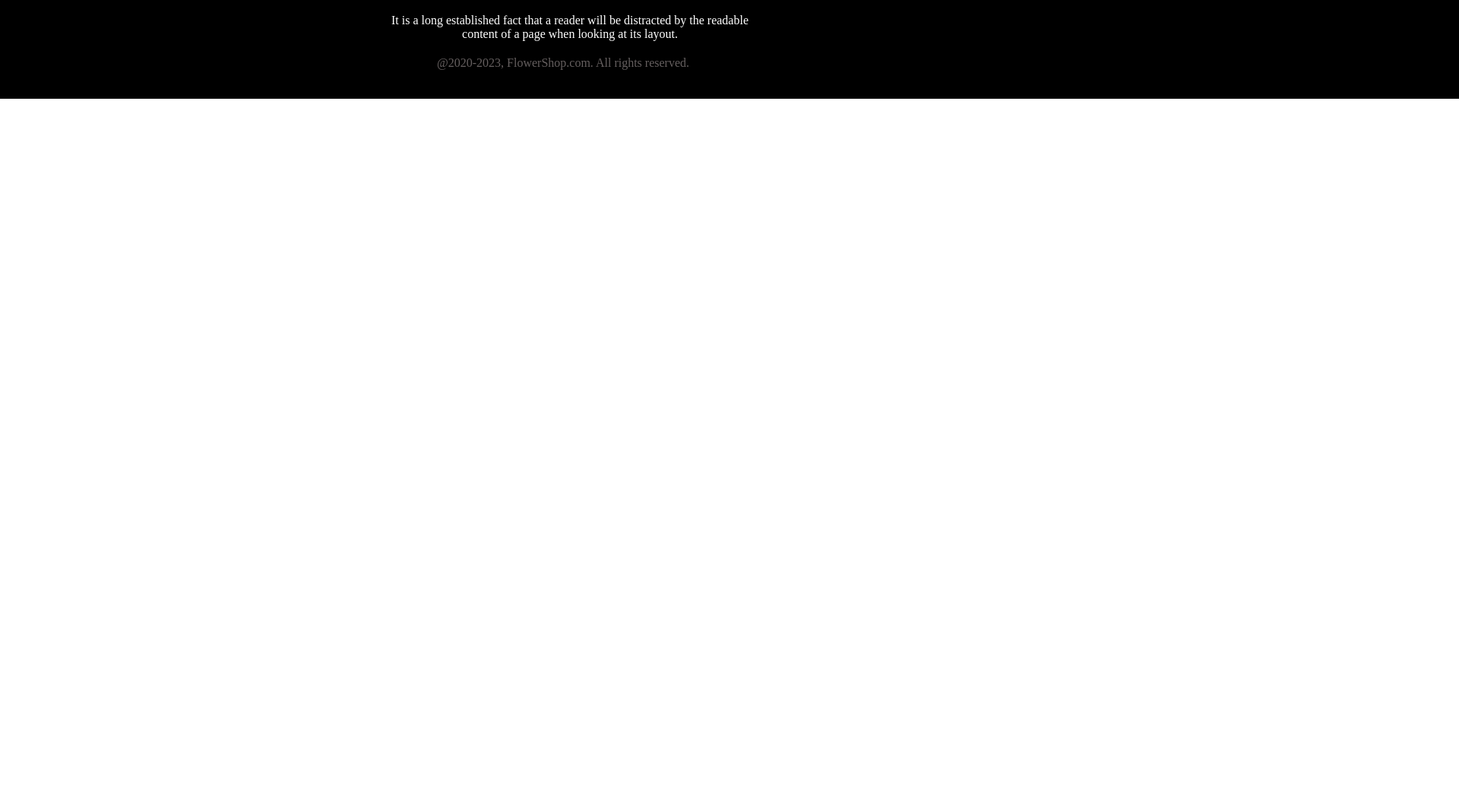
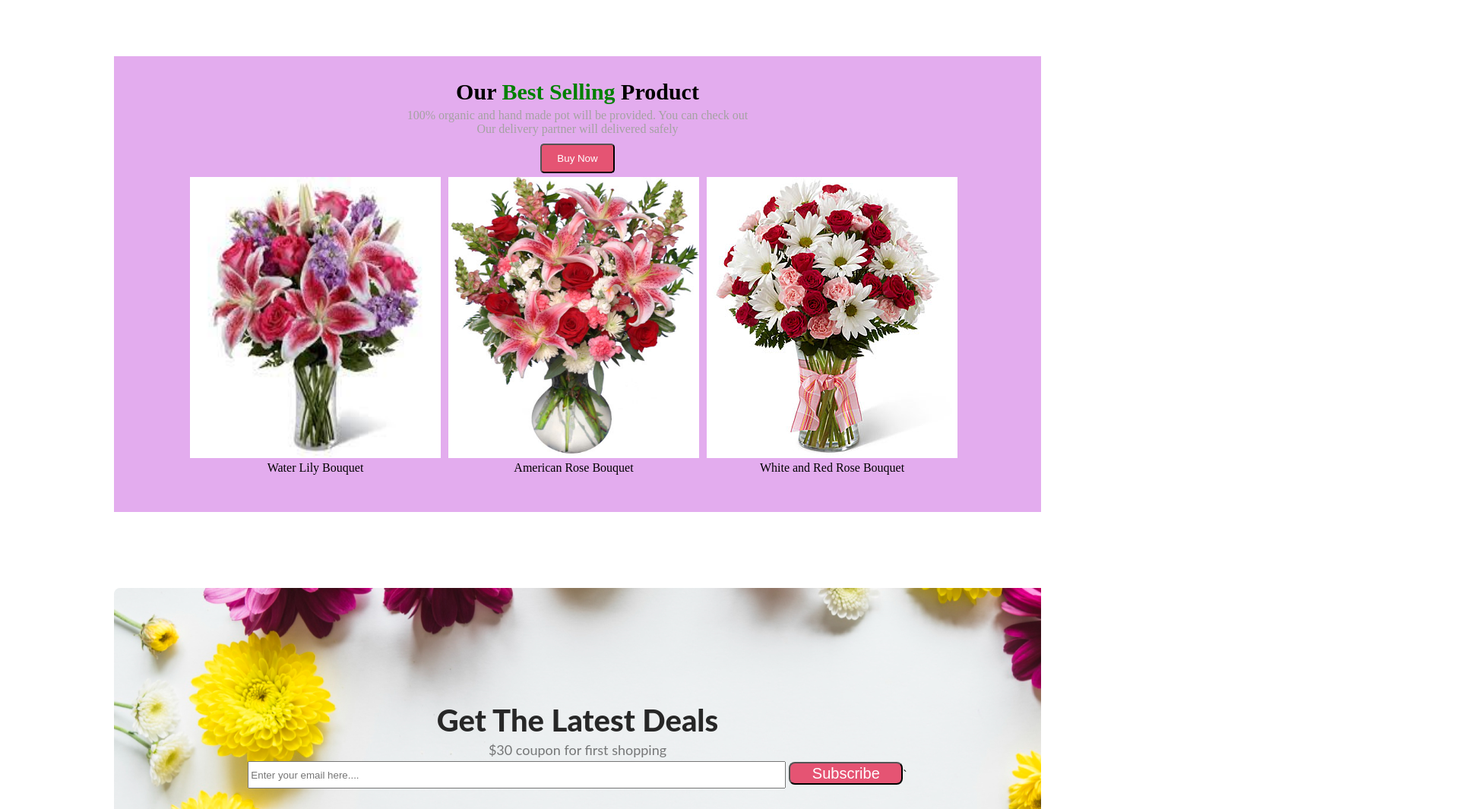
Before and after one commit to Tahsin0909/Assignment-1, a plain HTML site: page index.htm in a window 1280 px wide. Shown: the part 2942-4007 px from the top of the page at 76% size, 1920 px wide, since content can reach past the window. Before the commit the page ends 3072 px from the top, so only its background shows below. Drawn offline with Linux system fonts and the light colour scheme; a web font is replaced by a local one.

Commit message:
added all

```diff
--- a/index.htm
+++ b/index.htm
@@ -5,6 +5,9 @@
     <meta name="viewport" content="width=device-width, initial-scale=1.0">
     <title>MY FLOWER SHOP</title>
     <link rel="stylesheet" href="style.css">
+    <link rel="preconnect" href="https://fonts.googleapis.com">
+<link rel="preconnect" href="https://fonts.gstatic.com" crossorigin>
+<link href="https://fonts.googleapis.com/css2?family=Belanosima&display=swap" rel="stylesheet">
 </head>
 <body>
     <!-- banner section -->
@@ -18,30 +21,7 @@
         </div>
     </section>
 
-    <!-- End os Banner section -->
-    <!-- start of Our Featured Flowers section -->
-    <!-- <section>
-        <div class="featured-text">
-            <h3  class="featured-heading">Our Featured Flowers</h3>
-            <p class="featured-line">It is a long established fact that a reader will be distracted by the
-                 readable content of a page when looking at its layout.</p>
-        </div>
-        <div class="featured-image">
-            <figure class="featured-img-style" >
-                <img src="./Flower Asset/pngwing 5.png" alt="Image of Flower">
-                <figcaption> Pink Flower Tree </figcaption>
-              </figure>
-              <figure class="featured-img-style" >
-                <img src="./Flower Asset/pngwing 6.png" alt="Image of Flower">
-                <figcaption> Pink Flower Tree </figcaption>
-              </figure>
-              <figure class="featured-img-style" >
-                <img src="./Flower Asset/pngwing 7.png" alt="Image of Flower">
-                <figcaption> Pink Flower Tree </figcaption>
-              </figure>
-        </div>
-    </section> -->
-    <!-- ENd of Our Featured Flowers section -->
+    <!-- End of Banner section -->
     <!-- ------------second section head line---------- -->
 <section>
     <div class="second-width">
@@ -83,6 +63,24 @@
     </div>
 </section>
 <!-- -----------------------features photo box end-------------------- -->
+<!-- Start of Services -->
+<Section class="services">
+    <div class="services-img">
+        <div>
+        <img src="./Flower Asset/Group 57.png" alt="">
+        <p>Same Day Delivery. Click & Collect.</p>
+        </div>
+        <div>
+            <img src="./Flower Asset/Group 58.png" alt=" ">
+            <p>Fresh Flowers. Local Growers.</p>
+        </div>
+        <div>
+            <img src="./Flower Asset/Group 59.png" alt="">
+            <p>24/7 Free Support.</p>
+        </div>
+    </div>
+</Section>
+<!-- End of services -->
 <!-- start Hot deals section -->
 <section class="hot-deals">
     <div class="hot-deals-div">
@@ -108,6 +106,39 @@
     </div>
 </section>
 <!-- End instagram Section -->
+<!-- start of best selling  product -->
+<section class="best-selling">
+    <div class="bs-text">
+        <h3 class="bs-heading">Our <span class="bs-best">Best Selling</span> Product</h3>
+        <p class="bs-text-color">100% organic and hand made pot will be provided. You can check out  </p>
+        <p class="bs-text-color">Our delivery partner will delivered safely</p>
+        <button class="bs-button">Buy Now</button>
+    </div>
+   <div class="bs-div">
+    <div>
+        <img  class="bs-1"  src="./Flower Asset/bs-8.jpeg" alt="">
+        <p>Water Lily Bouquet</p>
+    </div>
+    <div>
+        <img class="bs-2" src="./Flower Asset/bs-2.jpg" alt="">
+        <p>American Rose Bouquet </p>
+    </div>
+    <div>
+        <img class="bs-3" src="./Flower Asset/bs-4.jpg" alt="">
+        <p>White and Red Rose Bouquet</p>
+    </div>
+   </div>
+</section>
+<!-- end of best selling product -->
+<!-- start latest deals section -->
+<section class="latest-deals">
+    <div class="latest-deals-div">
+        <h2 class="latest-deals-headinhg">Get The Latest Deals</h2>
+        <p class="latest-deals-para">$30 coupon for first shopping</p>
+        <div> <input class="input" placeholder="Enter your email here...." type="text"> <button class="subscribe">Subscribe</button>`</div>
+      </div>
+</section>
+<!-- End latest deals section -->
 <!-- start of footer -->
 <footer class="footer-section">
     <h1 class="footer-heading"><span class="footer-flower">Flower</span>Shop</h1>
--- a/style.css
+++ b/style.css
@@ -1,9 +1,11 @@
 *{
     margin: 0px;
 }
+
 /* <!-- banner section --> */
 .banner{
     background-color: rgb(237, 193, 200);
+    width: 1525px;
 }
 .banner-text{
     padding: 197px 972px 30px 240px;
@@ -41,38 +43,10 @@ background: #E55473;
 .banner-img{
 width: 500px;
 height: 600px;
-/* padding: 0px 240px 4017px 1045px; */
 position: absolute;
 top: 50px;
 right: 100px;
 }
-/* <!-- End os Banner section --> */
-/* <!-- start of Our Featured Flowers section --> */
-/* .featured-text{
-    text-align: center;
-}
-.featured-heading{
-    font-size: 50px;
-    padding-top: 100px;
-    padding-bottom: 10px;
-}
-.featured-line{
-    width: 500px;
-    padding-left: 700px;
-    color: rgb(114, 105, 105);
-}
-.featured-image{
-    display: flex;
-    width: 310px;
-height: 428px;
-flex-shrink: 0;
-gap: 300px;
-}
-.featured-img-style{
-    width: 310px;
-    height: 428px;
-    flex-shrink: 0;
-} */
 .second-width{
     margin: 0 auto;
     text-align: center;
@@ -155,18 +129,38 @@ line-height: 30px;
 padding-left: 490px ;
 padding-bottom: 30px;
 }
+/* start of services */
+.services-img{
+    display: flex;
+    text-align: center;
+    gap: 50px;
+    padding-top: 40px;
+    margin-top: 100px;
+    padding-left: 370px;
+}
+.services{
+    background-color: rgb(174, 172, 172);
+    width: 1180px;
+height: 170px;
+flex-shrink: 0;
+padding-right: 200px;
+text-align: center;
+margin-left: 68px;
+}
+/* end of services */
 /* <!-- start Hot deals section --> */
 .hot-deals{
     background-color: #d2bac9;
     display: flex;
-    width: 1922px;
+    width: 1525px;
     height: 500px;
     margin-top: 100px;
 
 }
 .hot-deals-div{
     text-align: center;
-    padding: 200px 150px;
+    padding-top: 200px;
+    padding-left: 370px;
 }
 .hot-deals-heading{
     color: #272727;
@@ -217,7 +211,8 @@ text-align: center;
 .instagram-name{
     color: #272727;
 text-align: center;
-font-family: Lato;
+
+font-family: 'Belanosima', sans-serif;
 font-size: 40px;
 font-style: normal;
 font-weight: 800;
@@ -233,13 +228,99 @@ font-style: normal;
 font-weight: 400;
 line-height: 30px;
 }
+.instagram-img{
+    width: 300px;
+height: 400px;
+flex-shrink: 0;
+}
+/* end of instagram section */
+/* start of best selling product */
+.bs-1, .bs-2{
+    width: 330px;
+    height: 370px;
+}
+.bs-div, .best-selling{
+    text-align: center;
 
-/* end of instagram section */
+}
+.bs-div{
+    display: flex;
+    gap: 10px;
+    padding-left: 100px;
+}
+.bs-heading{
+ font-size: 30px;
+ margin-bottom: 5px;
+ padding-top: 30px;
+
+}
+.best-selling{
+    margin-top: 100px;
+    background-color: rgba(208, 115, 227, 0.589);
+    width: 1220px;
+    height: 600px;
+    margin-left: 150px;
+}
+.bs-button{
+    display: inline-flex;
+    padding: 10px 20px;
+    align-items: flex-start;
+    gap: 7px;
+    border-radius: 5px;
+    background: #E55473;
+    color: white;
+    margin-top: 10px;
+    margin-bottom: 5px;
+}
+.bs-text{
+    margin: 0px;
+    padding: 0px;
+}
+.bs-best{
+    color: green;
+}
+.bs-text-color{
+    color: rgb(164, 162, 162);
+}
+/* End pof best selling product */
+/* start of latest deals section */
+.latest-deals{
+    background-image: url(./Rectangle\ 9.png);
+    width: 1220px;
+height: 449px;
+flex-shrink: 0;
+margin-top: 100px;
+margin-left: 150px;
+}
+.latest-deals-div{
+    text-align: center;
+    padding-top: 150px;
+}
+.latest-deals-headinhg{
+    color: #272727;
+text-align: center;
+font-family: Lato;
+font-size: 40px;
+font-style: normal;
+font-weight: 800;
+line-height: normal;
+}
+.latest-deals-para{
+    color: rgba(39, 39, 39, 0.60);
+text-align: center;
+font-family: Lato;
+font-size: 18px;
+font-style: normal;
+font-weight: 400;
+line-height: 30px;
+}
+/* End of latest deals section  */
+
 /* <!-- start of footer --> */
 .footer-section{
     background-color: black;
     margin-top: 100px;
-    width: 1922px;
+    width: 1525px;
 height: 200px;
 flex-shrink: 0;
 text-align: center;
@@ -251,7 +332,7 @@ padding-top: 100px;
 .footer-heading{
     color: white;
     padding: 10px;
-    padding-right: 490px;
+    padding-right: 100px;
     font-size: 50px;
 }
 .footer-paragraph {
@@ -265,13 +346,22 @@ padding-top: 100px;
     color: rgba(138, 130, 130, 0.73);
     padding: 10px;
     text-align: center;
-    padding-right: 450px;
+    padding-right: 80px;
 }
-.instagram-img{
-    width: 300px;
-height: 400px;
+.subscribe{
+width: 150px;
+height: 30px;
 flex-shrink: 0;
-gap: 50px;
+border-radius: 8px;
+background: #E55473;
+color: #FFF;
+font-size: 20px;
+}
+.input{
+width: 700px;
+height: 30px;
+flex-shrink: 0;
 }
 
+
 /* <!-- End of footer --> */
```
Also changed, not shown: Flower Asset/bs-1.webp (added), Flower Asset/bs-2.jpg (added), Flower Asset/bs-3.jpg (added), Flower Asset/bs-4.jpg (added), Flower Asset/bs-5.jpg (added), Flower Asset/bs-6.jpeg (added), Flower Asset/bs-7.jpg (added), Flower Asset/bs-8.jpeg (added), Rectangle 9.png (renamed from Flower Asset/Rectangle 9.png).
